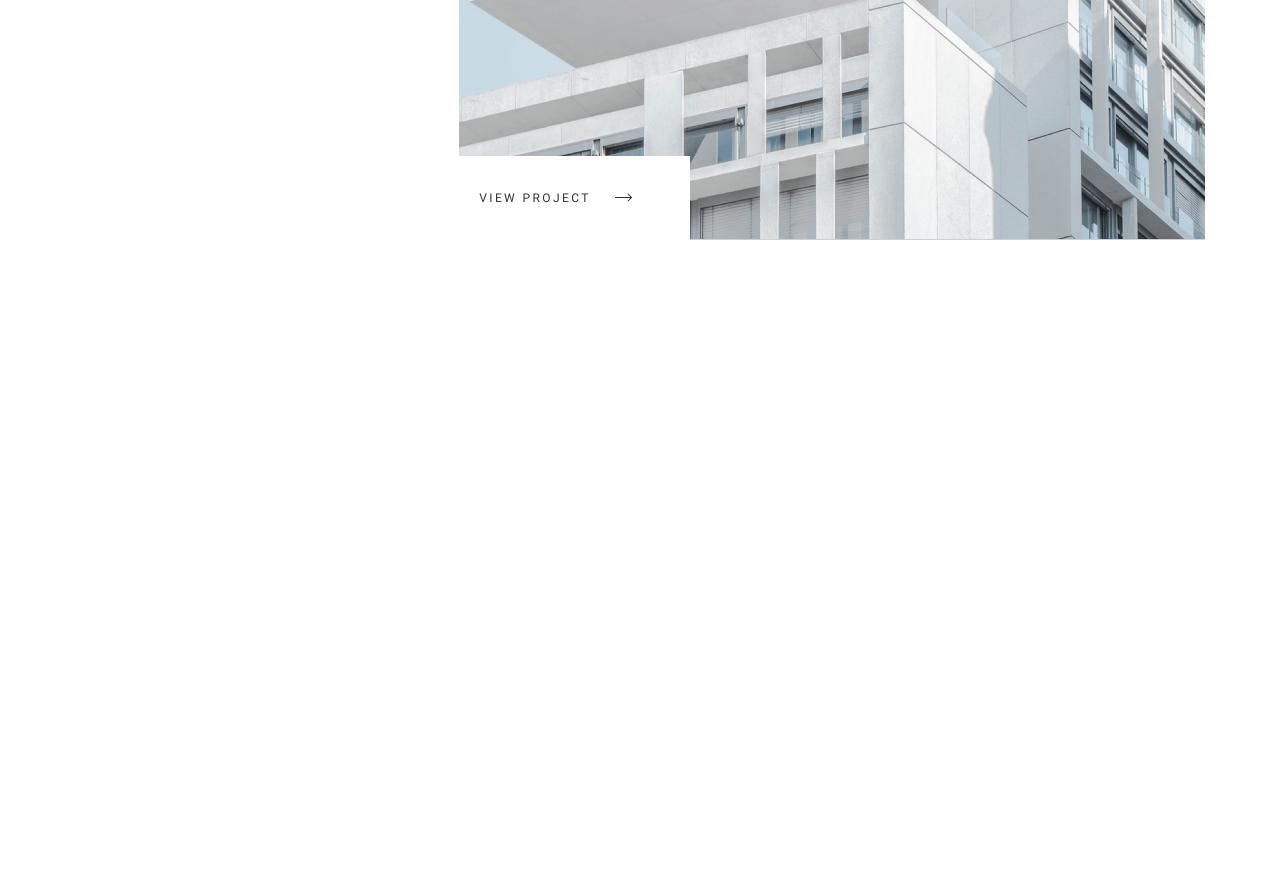
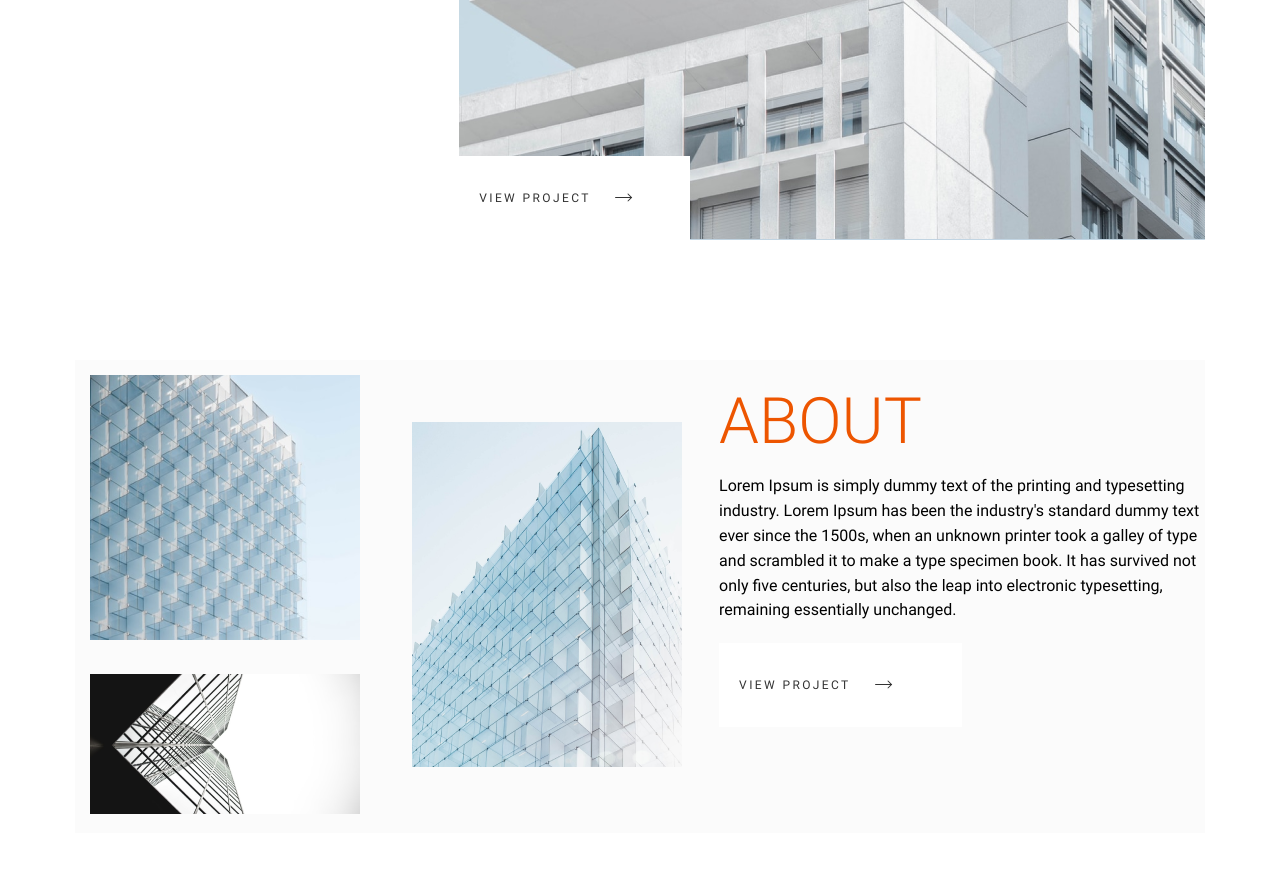
Before and after one commit to andrus92/digital_project, a plain HTML site: page index.html in a window 1280 px wide. Shown: the part 700-1593 px from the top of the page. Before the commit the page ends 1000 px from the top, so only its background shows below. Drawn offline with Linux system fonts and the light colour scheme.

Commit message:
Created the section "About"

```diff
--- a/index.html
+++ b/index.html
@@ -52,6 +52,7 @@
                         <span class="main-project-title1">PROJECT</span>
                         <span class="main-project-title2">Lorum</span>
                     </div>
+
                     <div class="main-project-img-box" style="background-image: url(./img/main-project-img.png);">
                         <div class="main-project-img-box-btn">
                             <a href="#" class="btn">
@@ -59,6 +60,45 @@
                                 <img class="btn-arrow-img" src="./img/arrow-right.svg" alt="arrow-right">
                             </a>
                         </div>
+                    </div>
+                </div>
+            </div>
+        </div>
+
+        <div class="about">
+            <div class="container">
+                <div class="about__wrap">
+                    <div class="about__imgs-box">
+                        <div class="about__imgs-small-box">
+                            <div class="about__img ">
+                                <img class="about__img--img1" src="./img/about_pic1.png" alt="about_pic1">
+                            </div>
+                            <div class="about__img">
+                                <img class="about__img--img2" src="./img/about_pic2.png" alt="about_pic2">
+                            </div>
+                        </div>
+                        <div class="about__imgs-small-box">
+                            <div class="about__img">
+                                <img class="about__img--img3" src="./img/about_pic3.png" alt="about_pic3">
+                            </div>
+                        </div>
+
+                    </div>
+                    <div class="about__txt-box">
+                        <span class="about__title">About</span>
+                        <p class="about__text">Lorem Ipsum is simply dummy text of the printing and typesetting industry.
+                            Lorem Ipsum has been the industry's standard dummy text ever since the 1500s,
+                            when an unknown printer took a galley of type and scrambled it to make a type specimen book.
+                            It has survived not only five centuries, but also the leap into electronic typesetting,
+                            remaining essentially unchanged.
+                        </p>
+                        <div class="about__btn">
+                            <a href="#" class="btn">
+                                <span class="btn-text">View Project</span>
+                                <img class="btn-arrow-img" src="./img/arrow-right.svg" alt="arrow-right">
+                            </a>
+                        </div>
+
                     </div>
 
                 </div>
--- /dev/null
+++ b/styles/_about.scss
@@ -0,0 +1,70 @@
+.about {
+
+    padding: 60px 0 60px;
+
+    &__wrap {
+        display: flex;
+        background-color: #FBFBFB;
+    }
+
+    &__imgs-box {
+        width: 57%;
+        display: flex;
+    }
+
+    &__txt-box {
+        width: 43%;
+    }
+
+    &__imgs-small-box {
+        width: 50%;
+        display: flex;
+        flex-wrap: wrap;
+        align-items: center;
+        justify-content: center;
+    }
+
+    &__img {
+        width: 100%;
+        padding: 15px;
+
+        & img {
+            max-width: 270px;
+            width: 100%;
+            height: 100%;
+        }
+
+        &--img1 {
+            max-height: 265px;
+        }
+
+        &--img2 {
+            max-height: 140px;
+        }
+
+        &--img3 {
+            max-height: 345px;
+        }
+    }
+
+    &__title {
+        display: block;
+        margin: 30px 0 20px;
+        font-size: 64px;
+        line-height: 1;
+        font-weight: 300;
+        text-transform: uppercase;
+        color: $primary-color;
+    }
+
+    &__text {
+        font-size: 16px;
+        line-height: 1.56;
+        margin-bottom: 20px;
+    }
+
+    &__btn {
+        width: 50%;
+    }
+
+}
--- a/styles/style.scss
+++ b/styles/style.scss
@@ -4,3 +4,4 @@
 @import './btns.scss';
 @import './header.scss';
 @import './main-project.scss';
+@import './about.scss';
```
Also changed, not shown: img/about_pic1.png (added), img/about_pic2.png (added), img/about_pic3.png (added), styles/style.css, 1 other file.
